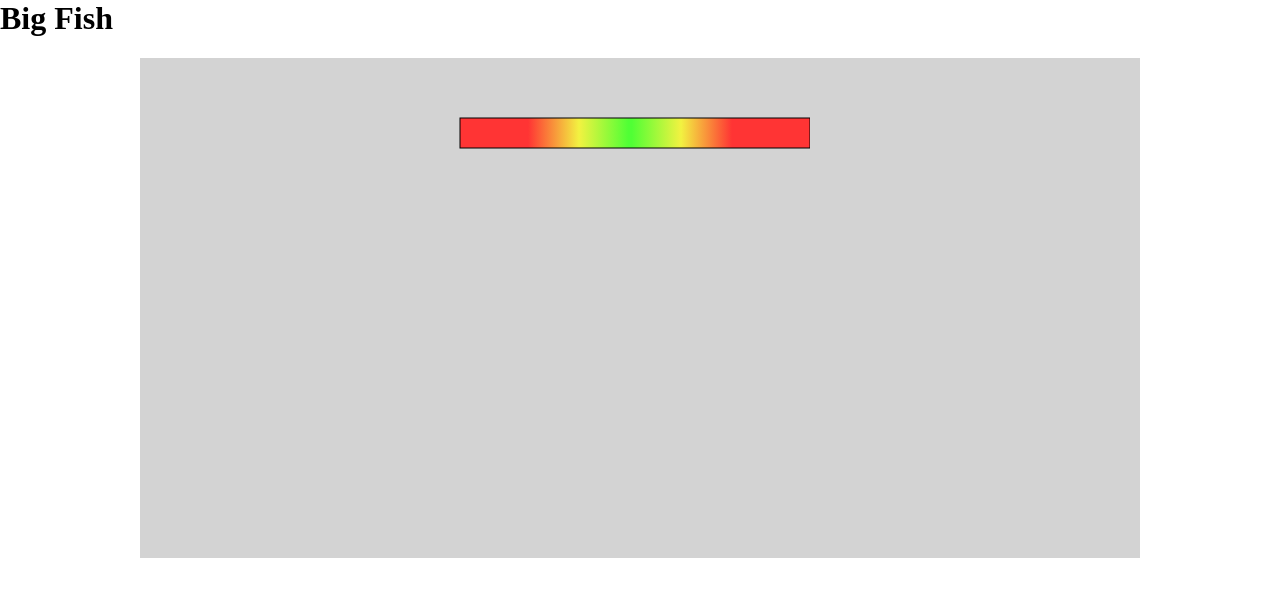
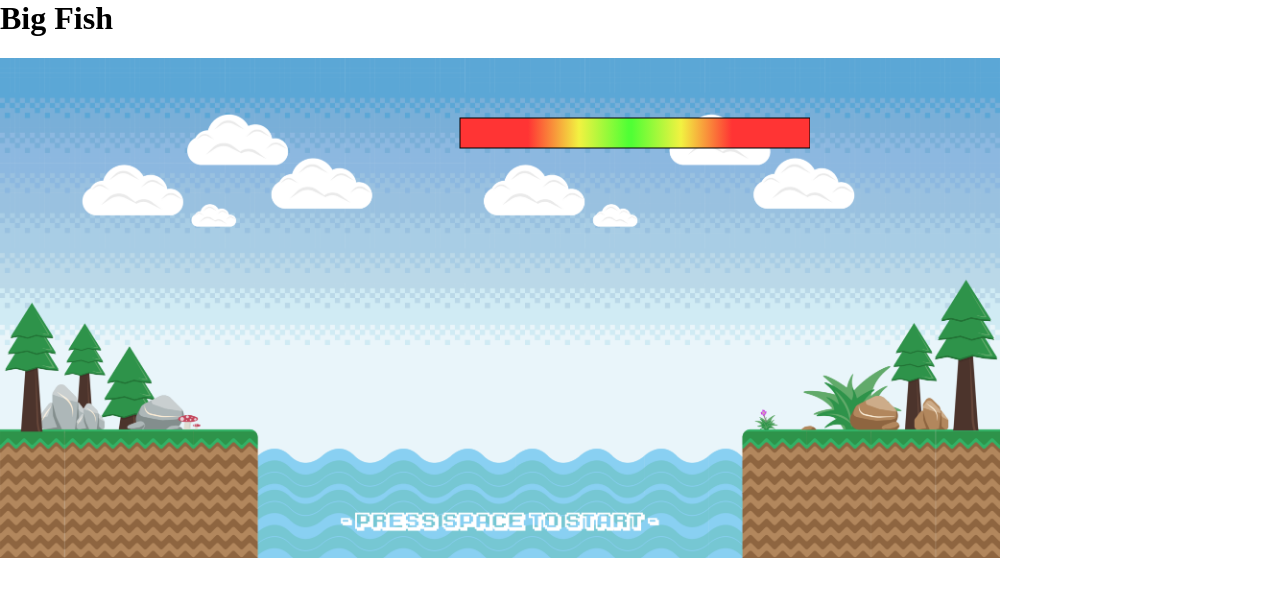
Before and after one commit to kchansf5/Big-Fish, a plain HTML site: page index.html in a window 1280 px wide. Drawn offline with Linux system fonts and the light colour scheme; files whose address does not match are found by name.

Commit message:
Style background to fit screen and reposition accuracy bar

```diff
--- a/index.html
+++ b/index.html
@@ -13,8 +13,8 @@
         background-color: lightgray;
       }
       body { margin: 0; }
+    </style>
 
-    </style>
 
     <div class="entire-bar">
       <canvas id="bar" style="position: absolute; z-index: 1;"></canvas>
@@ -22,12 +22,11 @@
     </div>
 
 
-
-    <div id="background">
-      <div id="success"></div>
-        <canvas id="background-canvas"></canvas>
-    </div>
+    <div id="success"></div>
 
     <script type="application/javascript" src="accuracy_bar.js"></script>
+
+    <img id="bg" src="/Users/Ken/Desktop/a:A/javascript_project/big_fish/big-fish-bg-02.png"/>
+
   </body>
 </html>
--- a/styles.css
+++ b/styles.css
@@ -14,3 +14,9 @@ canvas {
   background-color: lightgray;
   margin: auto;
 }
+
+
+img#bg {
+    width: 1000px;
+    height: 500px;
+}
```
